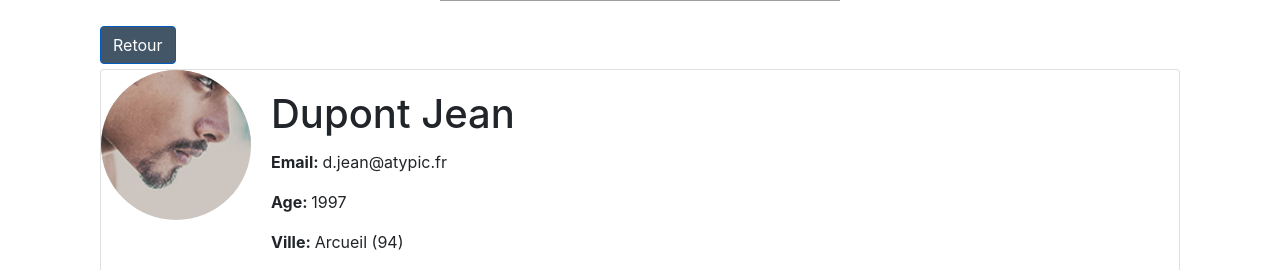
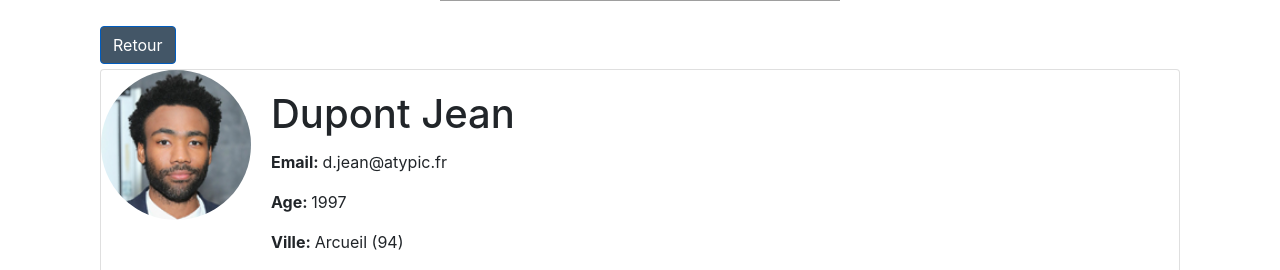
Before and after one commit to florenthey/usersList, a React (Create React App) app: page /profil/1 in a window 1280 px wide. Shown: the part 299-569 px from the top of the page. Built offline with nearby package versions, Linux system fonts and the light colour scheme; grey boxes are pictures that could not be loaded.

Commit message:
feat(Profil.js): adding img variable

```diff
--- a/src/components/Profil.js
+++ b/src/components/Profil.js
@@ -14,7 +14,7 @@ const Profil = (props) => {
 
             <div class="card">
             <div class="card-horizontal">
-            <img class="rounded-circle img_info" src="../../user_0.jpg" alt="Card image cap" />
+            <img class="rounded-circle img_info" src={`../../user_${Data[id].id}.jpg`} alt="Card image cap" />
                 <div class="card-body text-left">
                     <h1 class="card-title">{`${Data[id].lastname} ${Data[id].firstname}`}</h1>
                     <p><b>Email: </b>{Data[id].email}</p>
```
